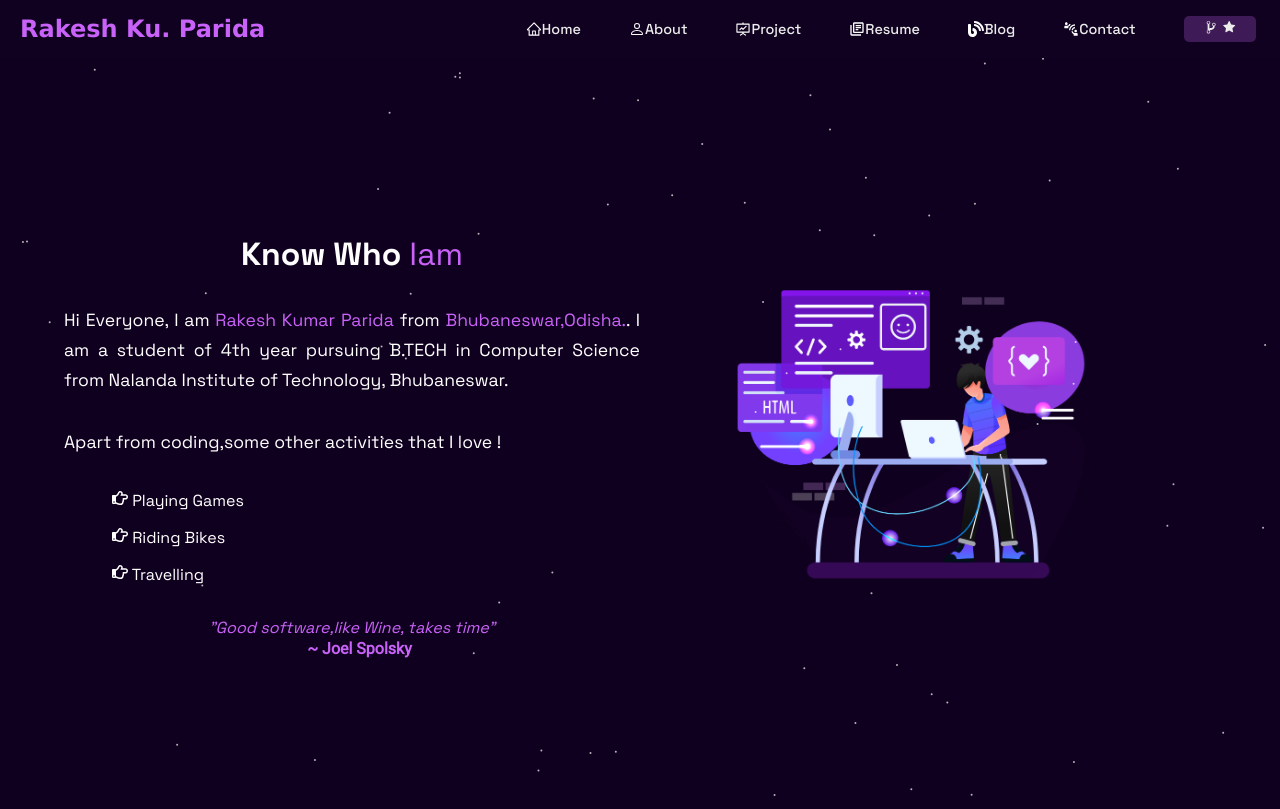
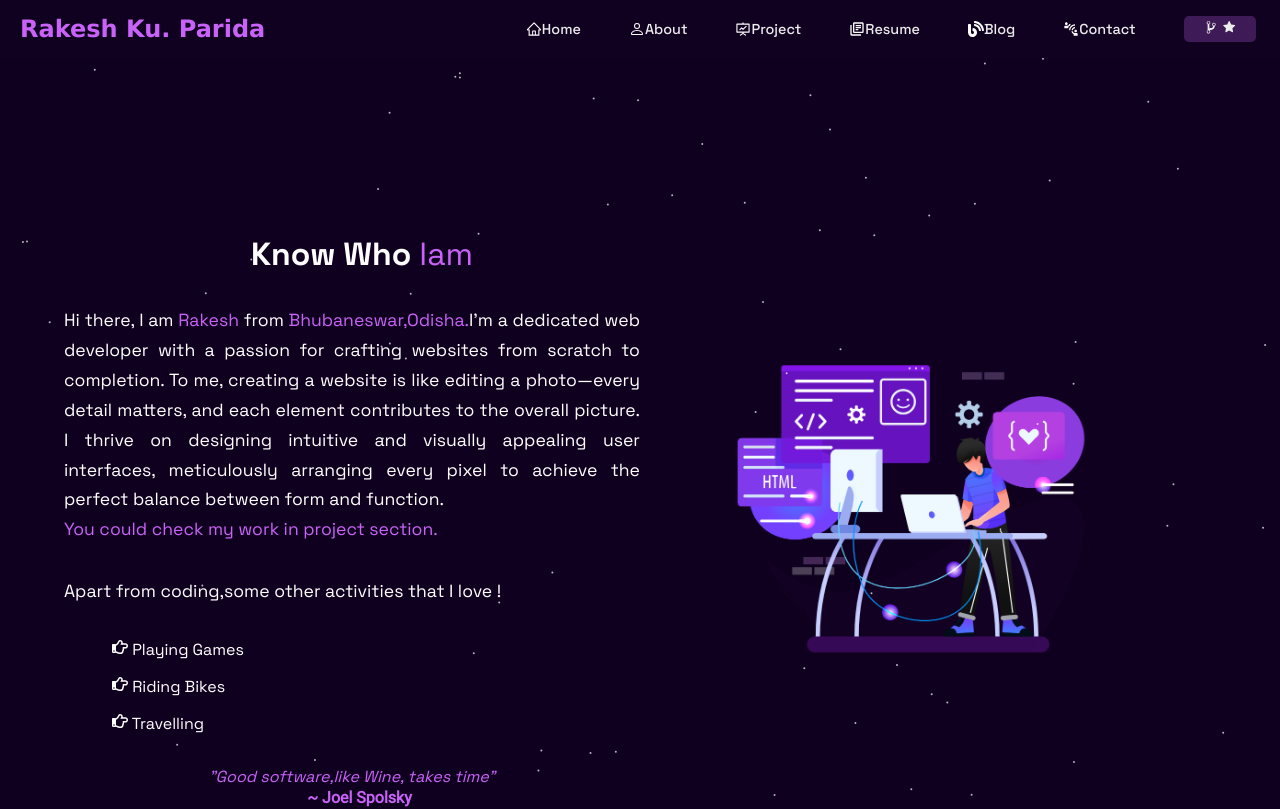
Before and after one commit to Rakesh-99/Portfolio, a React (Create React App) app: page /about in a window 1280 px wide. Shown: the top 809 px of the page. Built offline with nearby package versions, Linux system fonts and the light colour scheme.

Commit message:
improvement in ui and implement the framer motion

```diff
--- a/package.json
+++ b/package.json
@@ -7,6 +7,7 @@
     "@testing-library/jest-dom": "^5.16.5",
     "@testing-library/react": "^13.4.0",
     "@testing-library/user-event": "^13.5.0",
+    "framer-motion": "^11.2.10",
     "react": "^18.2.0",
     "react-dom": "^18.2.0",
     "react-github-calendar": "^3.4.0",
--- a/src/Components/About/About.js
+++ b/src/Components/About/About.js
@@ -9,7 +9,7 @@ import Footer from '../Footer/Footer'
 import Particle from '../Particles/Particle';
 import ScrollTop from '../ScrollTop/ScrollTop';
 import NavBar from '../NavBar/NavBar';
-
+import { motion } from 'framer-motion';
 
 
 const About = () => {
@@ -27,12 +27,23 @@ const About = () => {
 
                 <div className="aboutLeftInfo">
                     <div className="aboutLeftInfoTitle">
-                        <h1>Know Who <span className='iAm'>Iam</span></h1>
+                        <motion.h1
+                            initial={{ x: -100 }}
+                            animate={{ x: 10 }}
+                            transition={{
+                                duration: 1,
+                                delay: 0
+                            }}
+
+                        >Know Who <span className='iAm'>Iam</span></motion.h1>
                     </div>
 
                     <h2 className='myInfo'>
-                        Hi Everyone, I am <span className='clr'>Rakesh Kumar Parida</span> from <span className='clr'>Bhubaneswar,Odisha.</span>.
-                        I am a student of 4th year pursuing B.TECH in Computer Science from Nalanda Institute of Technology, Bhubaneswar.
+                        Hi there, I am <span className='clr'>Rakesh</span> from <span className='clr'>Bhubaneswar,Odisha.</span>
+                        I'm a dedicated web developer with a passion for crafting websites from scratch to completion. To me, creating a website is like editing a photo—every detail matters, and each element contributes to the overall picture. I thrive on designing intuitive and visually appealing user interfaces, meticulously arranging every pixel to achieve the perfect balance between form and function.
+                        <br />
+                        <span className='clr'>You could check my work in project section.</span>
+
                     </h2>
 
                     <h2 className='myInfo'>Apart from coding,some other activities that I love !</h2>
--- a/src/Components/Home/Home.js
+++ b/src/Components/Home/Home.js
@@ -6,7 +6,7 @@ import Home2 from './Home2';
 import Particle from '../Particles/Particle';
 import ScrollTop from '../ScrollTop/ScrollTop';
 import NavBar from '../NavBar/NavBar';
-
+import { motion } from 'framer-motion';
 
 
 const Home = () => {
@@ -26,7 +26,16 @@ const Home = () => {
 
                 <div className="typeWriterContainer">
                     <h1 style={{ color: '#fff' }}> Hi There! <span className='wave'>👋</span>
-                        <span><h3> I'm<span className='name'>RAKESH KUMAR PARIDA.</span> </h3></span>
+                        <span><motion.h3
+                            initial={{ x: -100 }}
+                            animate={{ x: 10 }}
+                            transition={{
+                                duration: 1,
+                                delay: 0
+                            }}
+
+
+                        > I'm<span className='name'>RAKESH KUMAR PARIDA.</span> </motion.h3></span>
                         <span>
 
                             <TypeWriterEffect
@@ -34,10 +43,8 @@ const Home = () => {
                                     color: 'rgb(201, 98, 248)',
                                     fontWeight: 500,
                                     fontSize: '0.8em',
-
-
                                 }}
-                                startDelay={100}
+                                startDelay={0}
                                 cursorColor="rgb(201, 98, 248)"
 
                                 multiText={[
@@ -58,7 +65,17 @@ const Home = () => {
 
 
                 <div className="home-img-container">
-                    <img src={homeImg} alt="homeImg" fetchpriority='high' decoding='async' loading='lazy' />
+                    <motion.img src={homeImg} alt="homeImg" fetchpriority='high' decoding='async' loading='lazy'
+
+                        initial={{ x: 100 }}
+                        animate={{ x: 10 }}
+                        transition={{
+                            duration: 1,
+                            delay: 0
+                        }}
+
+
+                    />
                 </div>
 
             </div>
```
Also changed, not shown: 1 other file (tests, documents, lock files or other folders).
